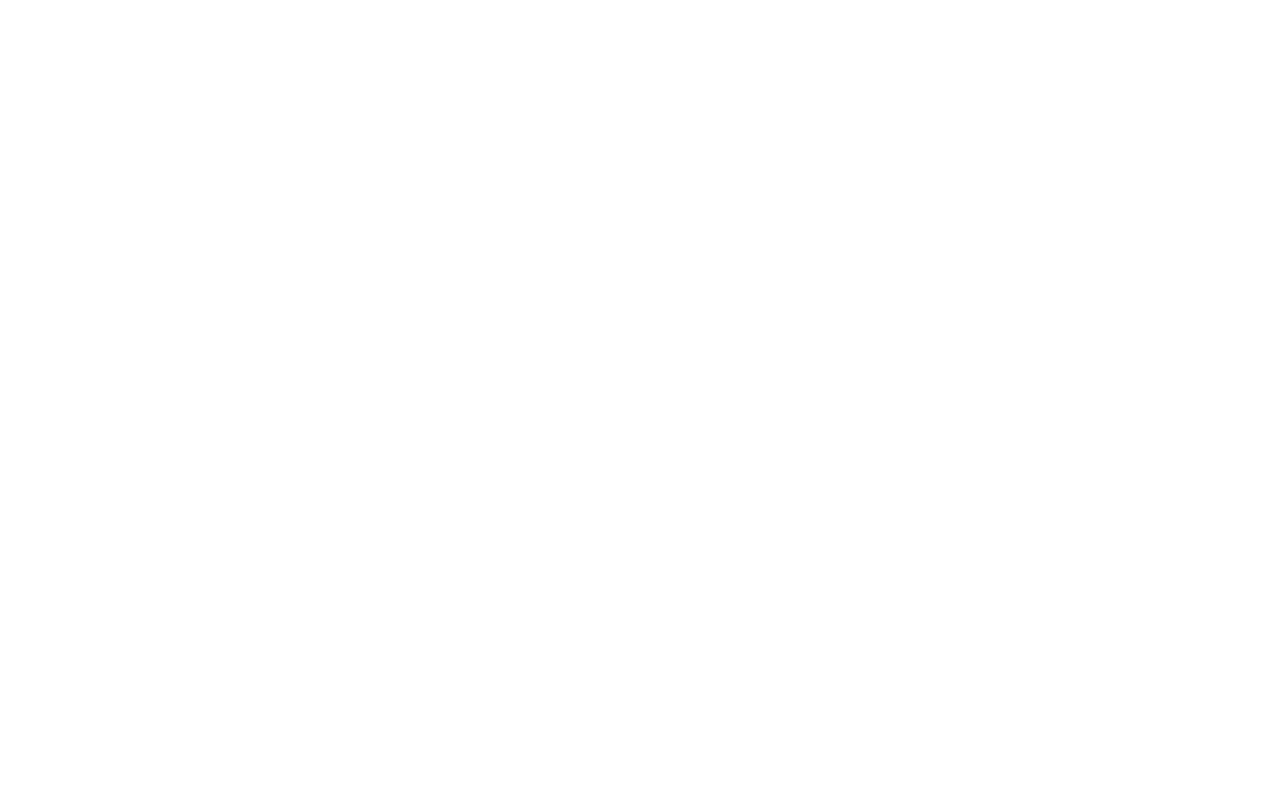
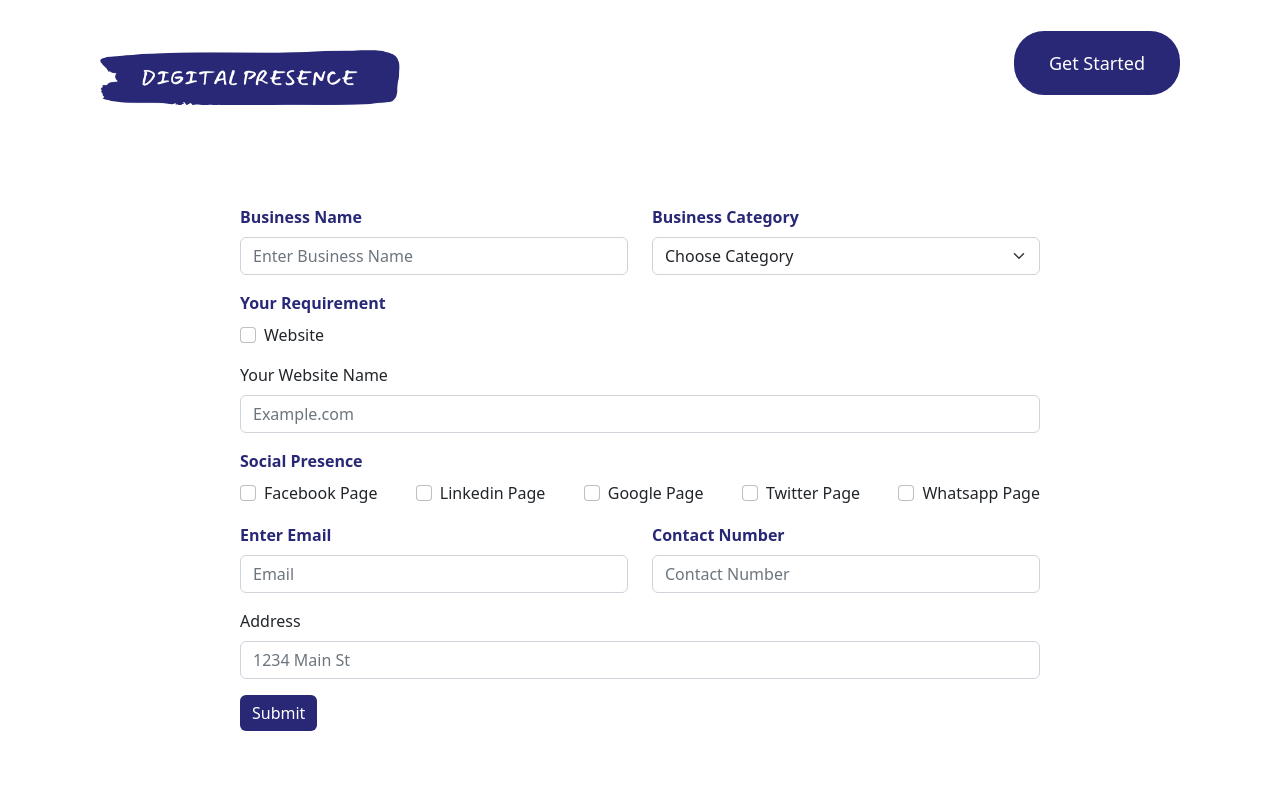
Before and after one commit to bilalmetla/digital-presence, a React (Create React App) app: page /bussiness-requirement in a window 1280 px wide. Before the commit this address had no page. Shown: the top 800 px of the page. Built offline with nearby package versions, Linux system fonts and the light colour scheme.

Commit message:
completed Business Requirement page

```diff
--- a/src/Components/button/index.js
+++ b/src/Components/button/index.js
@@ -1,15 +1,19 @@
 import React from "react";
+import { Link } from "react-router-dom";
 
 function Button(props) {
+
     return (
-        <button style={style.button} {...props} >{props.text}</button>
+        /* <button style={style.button} {...props} >{props.text}</button> */
+		<Link style={style.button} {...props} to={props.to} >{props.text}</Link>
     );
 }
 
 const style = {
     button:{
+		textDecoration: "none",
         border: "none",
-        background: "#1F77CB",
+        background: "#282876",
         padding: "20px 35px",
         borderRadius: "30px",
         color:"white",
--- /dev/null
+++ b/src/Pages/BussinessRequirement.js
@@ -0,0 +1,16 @@
+import React from 'react';
+import {Container} from "../Components";
+import {Header, Requirement, Footer } from "../UseCase";
+
+
+
+function BussinessRequirement() {
+  return (
+    <Container>
+	  <Header/>
+	  <Requirement/>
+	  <Footer/>
+    </Container>
+  );
+}
+export default BussinessRequirement;
--- a/src/Router.js
+++ b/src/Router.js
@@ -5,6 +5,8 @@
     Routes,
 } from "react-router-dom";
 import HomePage from "./Pages/HomePage";
+import BussinessRequirement from "./Pages/BussinessRequirement";
+
 
 
 export default function Router() {
@@ -12,6 +14,7 @@
         <BrowserRouter>
             <Routes>
                 <Route path="/" element={<HomePage/>} />
+                <Route path="/bussiness-requirement" element={<BussinessRequirement/>} />
             </Routes>
         </BrowserRouter>
     );
--- a/src/UseCase/MainSection/index.js
+++ b/src/UseCase/MainSection/index.js
@@ -11,7 +11,7 @@
                 <div>
                     <Heading text={"Digit Presence will help you to grow your business."} />
                     <Description Description={"We will help in design your website, social media marketing and will actually help to grow your business in your local area."} />
-                    <Button text={"Get Started"} />
+                    <Button to="/bussiness-requirement" text={"Get Started"} />
                 </div>
                 <div>
                     <Image width={"550px"} image={mainSection} alt={"Grow Bussiness Image"} />
--- /dev/null
+++ b/src/UseCase/bussinessRequirement/index.js
@@ -0,0 +1,102 @@
+import Button from 'react-bootstrap/Button';
+import Col from 'react-bootstrap/Col';
+import Form from 'react-bootstrap/Form';
+import Row from 'react-bootstrap/Row';
+
+function Requirement() {
+  return (
+	 <div style={style.requirementWrapper}>
+    <Form style={style.formWrapper}>
+      <Row className="mb-3">
+        <Form.Group as={Col} controlId="formGridEmail">
+          <Form.Label style={style.formLabel} >Business Name</Form.Label>
+          <Form.Control type="email" placeholder="Enter Business Name" style={style.formPlaceholder} />
+        </Form.Group>
+
+	<Form.Group as={Col} controlId="formGridState">
+          <Form.Label style={style.formLabel} >Business Category</Form.Label>
+          <Form.Select defaultValue="Choose Category">
+            <option>Choose Category</option>
+            <option> Fashion </option>
+            <option> Food </option>
+            <option> Portfolio </option>
+            <option> Community Organizations </option>
+            <option> Bussiness </option>
+          </Form.Select>
+        </Form.Group>
+      </Row>
+
+	<Form.Label style={style.formLabel} >Your Requirement</Form.Label>
+		<Form.Group className="mb-3" id="formGridCheckbox">
+        <Form.Check type="checkbox" label="Website" />
+      </Form.Group>
+
+	<Form.Group className="mb-3" controlId="formGridAddress1">
+        <Form.Label>Your Website Name</Form.Label>
+        <Form.Control placeholder="Example.com" />
+      </Form.Group>
+
+
+
+	<Form.Label style={style.formLabel} >Social Presence</Form.Label>
+		<Form.Group className="mb-3" id="formGridCheckbox">
+			<div style={style.checkboxWrapper}>
+        		<Form.Check type="checkbox" label="Facebook Page" />
+				<Form.Check type="checkbox" label="Linkedin Page" />
+				<Form.Check type="checkbox" label="Google Page" />
+				<Form.Check type="checkbox" label="Twitter Page" />
+				<Form.Check type="checkbox" label="Whatsapp Page" />
+			</div>
+      </Form.Group>
+
+
+	<Row className="mb-3">
+        <Form.Group as={Col} controlId="formGridEmail">
+          <Form.Label style={style.formLabel} >Enter Email</Form.Label>
+          <Form.Control type="email" placeholder="Email"  />
+        </Form.Group>
+
+	 <Form.Group as={Col} controlId="formGridEmail">
+          <Form.Label style={style.formLabel} >Contact Number</Form.Label>
+          <Form.Control type="email" placeholder="Contact Number"/>
+        </Form.Group>
+      </Row>
+
+
+      <Form.Group className="mb-3" controlId="formGridAddress1">
+        <Form.Label>Address</Form.Label>
+        <Form.Control placeholder="1234 Main St" />
+      </Form.Group>
+
+      <Button style={style.formButton} type="submit">
+        Submit
+      </Button>
+    </Form>
+</div>
+  );
+}
+
+const style = {
+	requirementWrapper:{
+		display: "flex",
+		justifyContent: "center",
+	},
+	formWrapper: {
+		marginBottom: "150px",
+		width: "800px"
+	},
+	checkboxWrapper: {
+		display: "flex",
+		justifyContent: "space-between",
+	},
+	formLabel: {
+		color:"#282876",
+		fontWeight: "bold"
+	},
+	formButton: {
+		background: "#282876",
+		border:"none"
+	}
+}
+
+export default Requirement;
--- a/src/UseCase/header/index.js
+++ b/src/UseCase/header/index.js
@@ -1,15 +1,12 @@
 import React from 'react';
-// import logoImage from '../../assets/logo.svg';
-import {Button, Link, Logo, } from "../../Components";
+import {Button, Logo, } from "../../Components";
 
 function Header() {
     return (
         <div style={style}>
             <Logo style={{width:"300px"}}  />
             <div>
-                <Link style={styles.link}
-                text={"Login for old users"} />
-                <Button text={"Get Started"} />
+                <Button to="/bussiness-requirement" text={"Get Started"} />
             </div>
 
         </div>
@@ -17,18 +14,11 @@
 }
 
 const style = {
+	marginBottom:"100px",
     display: "flex",
     justifyContent: "space-between",
     paddingTop:"50px",
     alignItems:"centerbaseline"
 }
 
-const styles = {
-    link:{
-        textDecoration:"none",
-        color:"black",
-        marginRight:"10px"
-    },
-}
-
 export default Header;
--- a/src/UseCase/index.js
+++ b/src/UseCase/index.js
@@ -8,5 +8,6 @@
 import StateSlider from "./stateSlider";
 import BusinessDecisions from "./businessDecisions";
 import Footer from "./footer";
+import Requirement from "./bussinessRequirement";
 
-export {Header, MainSection,InclusiveApproach, SubscribeSection, DigitalAssets, AdsSection, CustomersGrow, StateSlider, BusinessDecisions, Footer };
+export {Header, MainSection,InclusiveApproach, SubscribeSection, DigitalAssets, AdsSection, CustomersGrow, StateSlider, BusinessDecisions, Footer, Requirement };
```
